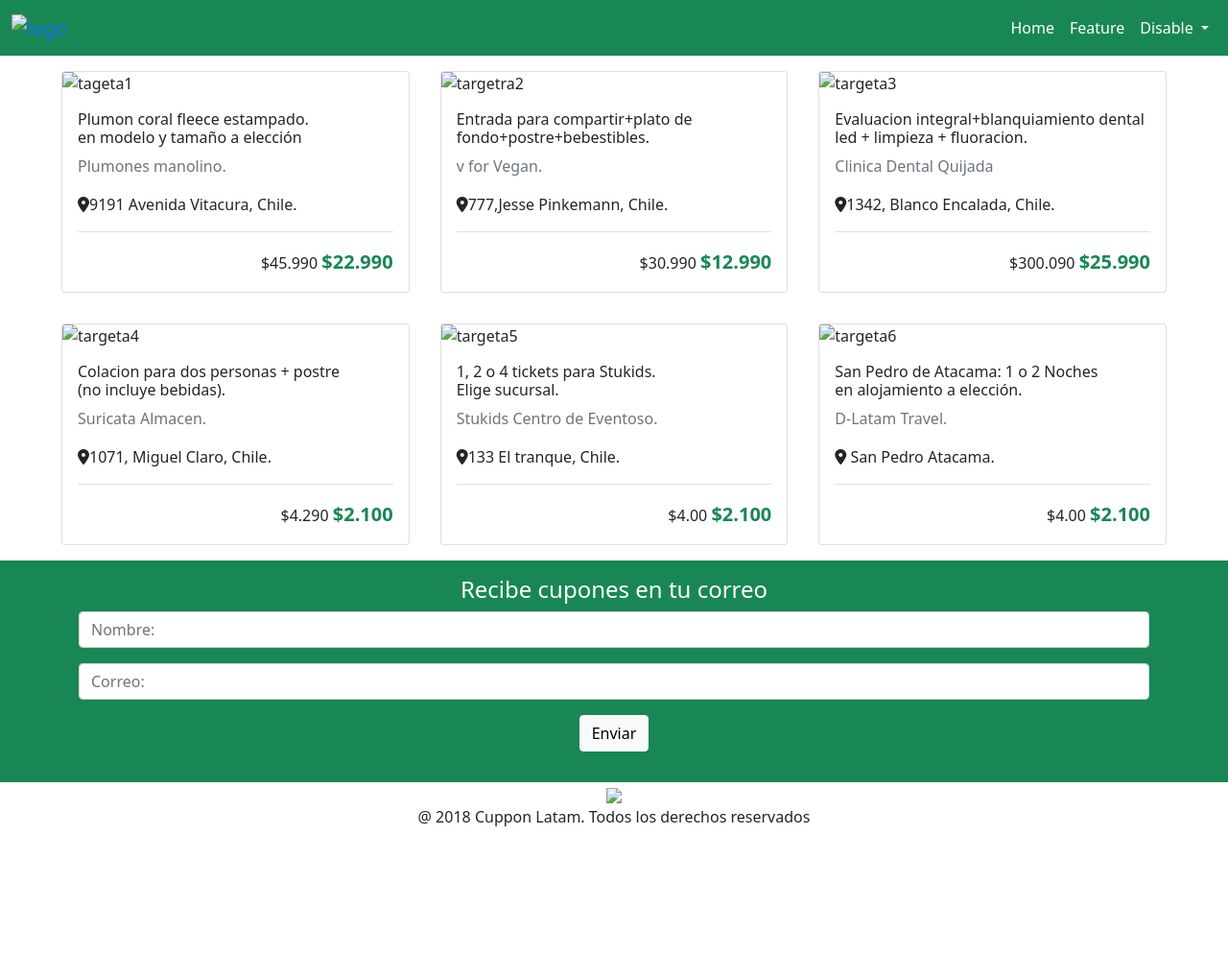
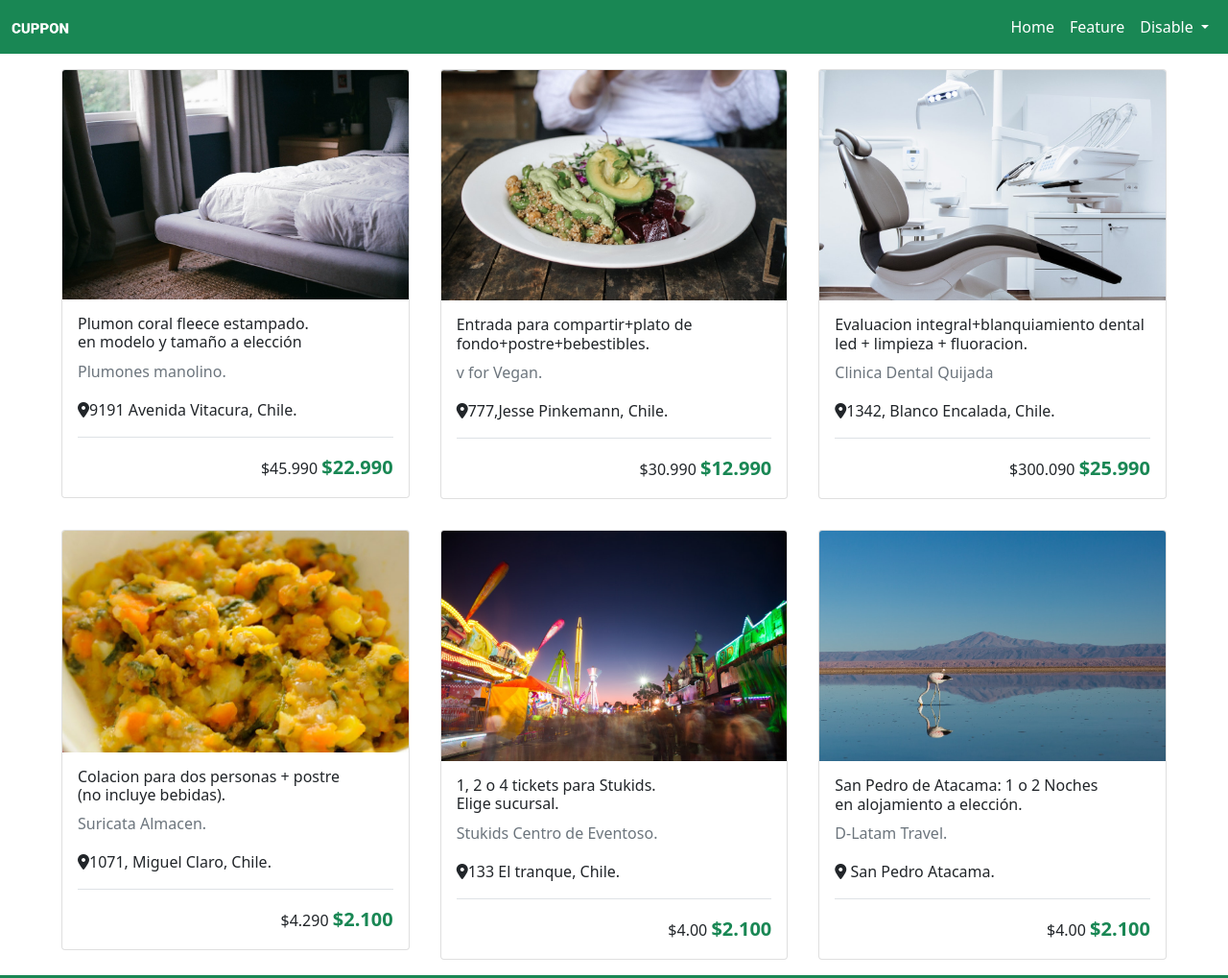
Before and after one commit to valdevit1/desafio_cuppon, a plain HTML site: page index.html in a window 1280 px wide. Shown: the top 1019 px of the page at 96% size. Before the commit the page ends 879 px from the top, so only its background shows below. Drawn offline with nearby package versions, Linux system fonts and the light colour scheme.

Commit message:
actualiza referencia de las imagenes

```diff
--- a/index.html
+++ b/index.html
@@ -25,7 +25,7 @@
   <!--nav-->
   <nav class="navbar navbar-expand-lg bg-success">
     <div class="container-fluid">
-      <a class="navbar-brand" href="#"><img src="img/logo-white.png" clase="img-fluid" width="60px" alt="logo"></a>
+      <a class="navbar-brand" href="#"><img src="/assets/img/logo-white.png" clase="img-fluid" width="60px" alt="logo"></a>
       <button class="navbar-toggler" type="button" data-bs-toggle="collapse" data-bs-target="#navbarSupportedContent" aria-controls="navbarSupportedContent" aria-expanded="false" aria-label="Toggle navigation">
         <span class="navbar-toggler-icon"></span>
       </button>
@@ -66,7 +66,7 @@
 
 <!--card1-->
 <div class="card">
-    <img src="img/cupon-1.jpg" class="card-img-top" alt="tageta1">
+    <img src="/assets/img/cupon-1.jpg" class="card-img-top" alt="tageta1">
     <div class="card-body">
       <h6 class="card-title">Plumon coral fleece estampado.<br>
         en modelo y tamaño a elección</h6>
@@ -84,7 +84,7 @@
 <div class="col-12 col-sm-4 p-3">
 
   <div class="card">
-    <img src="img/cupon-2.jpg" class="card-img-top" alt="targetra2">
+    <img src="/assets/img/cupon-2.jpg" class="card-img-top" alt="targetra2">
     <div class="card-body">
       <h6 class="card-title">Entrada para compartir+plato de<br>fondo+postre+bebestibles.</h6>
       <p class="card-text text-secondary">v for Vegan.</p>
@@ -101,7 +101,7 @@
 <div class="col-12 col-sm-4 p-3">
 
   <div class="card">
-    <img src="img/cupon-3.jpg" class="card-img-top" alt="targeta3">
+    <img src="/assets/img/cupon-3.jpg" class="card-img-top" alt="targeta3">
     <div class="card-body">
       <h6 class="card-title">Evaluacion integral+blanquiamiento dental led + limpieza + fluoracion.</h6>
       <p class="card-text text-secondary">Clinica Dental Quijada</p>
@@ -118,7 +118,7 @@
 <div class="col-12 col-sm-4 p-3">
 
   <div class="card">
-    <img src="img/cupon-4.jpg" class="card-img-top" alt="targeta4">
+    <img src="/assets/img/cupon-4.jpg" class="card-img-top" alt="targeta4">
     <div class="card-body">
       <h6 class="card-title">Colacion para dos personas + postre<br>(no incluye bebidas).</h6>
       <p class="card-text text-secondary">Suricata Almacen.</p>
@@ -135,7 +135,7 @@
 <div class="col-12 col-sm-4 p-3">
 
   <div class="card">
-    <img src="img/cupon-5.jpg" class="card-img-top" alt="targeta5">
+    <img src="/assets/img/cupon-5.jpg" class="card-img-top" alt="targeta5">
     <div class="card-body">
       <h6 class="card-title">1, 2 o 4 tickets para Stukids.<br>Elige sucursal.</h6>
       <p class="card-text text-secondary">Stukids Centro de Eventoso.</p>
@@ -152,7 +152,7 @@
 <div class="col-12 col-sm-4 p-3">
 
   <div class="card">
-    <img src="img/cupon-6.jpg" class="card-img-top" alt="targeta6">
+    <img src="/assets/img/cupon-6.jpg" class="card-img-top" alt="targeta6">
     <div class="card-body">
       <h6 class="card-title">San Pedro de Atacama: 1 o 2 Noches<br>en alojamiento a elección.</h6>
       <p class="card-text text-secondary">D-Latam Travel.<br></p>
@@ -188,7 +188,7 @@
 
   <footer class="text-center">
     <footer>
-    <img src="img/logo-black.png" width="60px">
+    <img src="/assets/img/logo-black.png" width="60px">
     <p>@ 2018 Cuppon Latam. Todos los derechos reservados</p>
 </footer>
 
```
